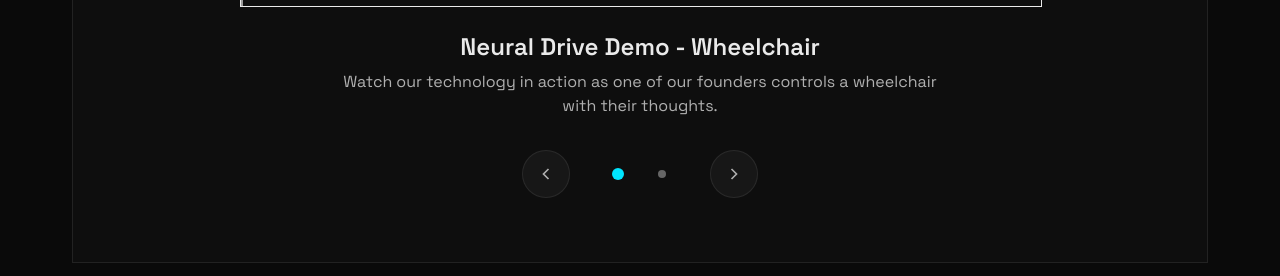
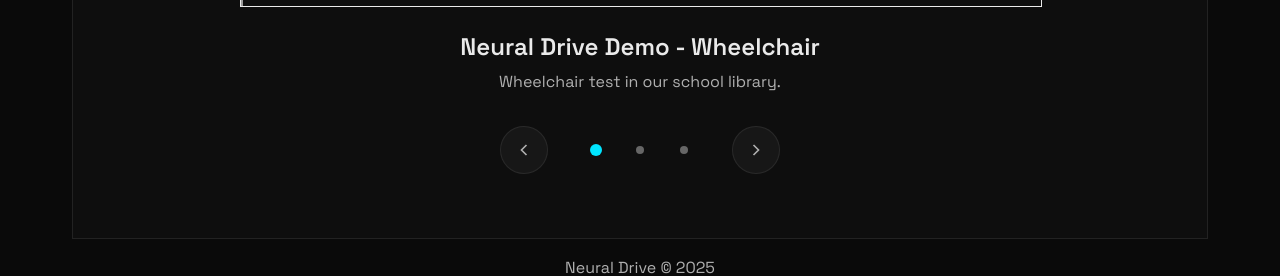
Before and after one commit to NeoDiuZ/neural-drive-site, a Next.js app: page / in a window 1280 px wide. Shown: the part 5792-6068 px from the top of the page. Built offline with nearby package versions, Linux system fonts and the light colour scheme; grey boxes are pictures that could not be loaded.

Commit message:
Update video carousel with new video

```diff
--- a/app/components/VideoCarousel.js
+++ b/app/components/VideoCarousel.js
@@ -9,8 +9,13 @@ const VideoCarousel = () => {
   // Replace these with your actual YouTube video IDs
   const videos = [
     {
+      id: "KR6yoCT8s_4", // Replace with your video ID
+      title: "Neural Drive Demo - Wheelchair",
+      description: "Wheelchair test in our school library."
+    },
+    {
       id: "7ABPZhTTVLI", // Replace with your video ID
-      title: "Neural Drive Demo - Wheelchair",
+      title: "Neural Drive Demo - Wheelchair 2",
       description: "Watch our technology in action as one of our founders controls a wheelchair with their thoughts."
     },
     {
```
